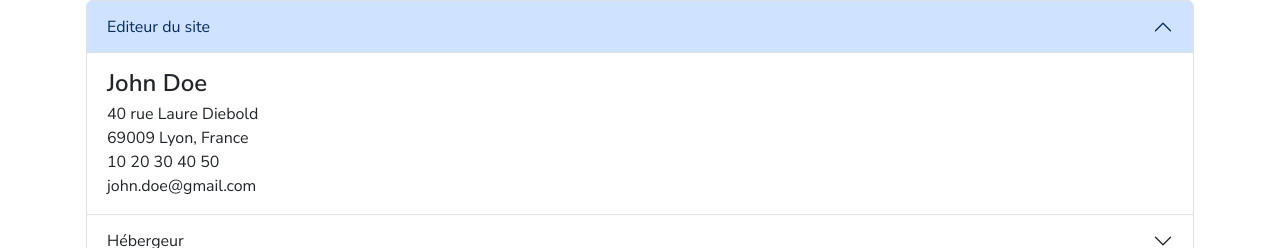
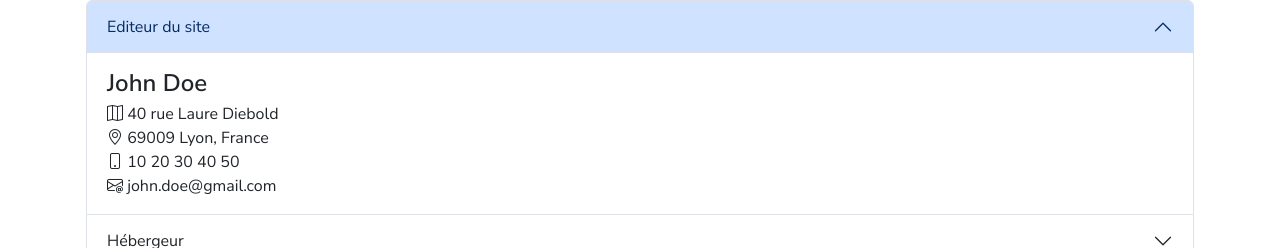
Before and after one commit to Choub-prog/Devoir-react, a React (Create React App) app: page /legal-notices in a window 1280 px wide. Shown: the part 218-466 px from the top of the page. Built offline with nearby package versions, Linux system fonts and the light colour scheme; a web font is replaced by a local one.

Commit message:
Feat(js): Add WithIcons on personalInfo for Accordion

```diff
--- a/src/components/legalNotices/dataAccordion.js
+++ b/src/components/legalNotices/dataAccordion.js
@@ -9,7 +9,7 @@ export const dataAccordion = [
     content: (
       <>
         <Identify name="John Doe" className="h4" />
-        <PersonalInfo {...contactData} />
+        <PersonalInfo withIcons {...contactData} />
       </>
     ),
   },
@@ -20,7 +20,8 @@ export const dataAccordion = [
       <>
         <h4>alwaysdata</h4>
         <p>91 Rue du Faubourg Saint-Honoré, 75008 Paris</p>
-        <a href="www.alwaysdata.com">www.alwaysdata.com</a>'
+        <i className="bi bi-globe"> </i>
+        <a href="www.alwaysdata.com">www.alwaysdata.com</a>
       </>
     ),
   },
@@ -37,14 +38,18 @@ export const dataAccordion = [
           </a>
         </p>
         <p>
+          <em>
             Les images utilisées sur ce site sont libres de droits et ont été obtenues sur
             le site <a href="https://pixabay.com/fr">Pixabay</a>
+          </em>
         </p>
         <p>
+          <em>
             La favicon de ce site a été fournie par{' '}
             <a href="https://www.flaticon.com/de/kostenlose-icons/john-doe">
               John doe Icons erstellt von Freepik - Flaticon
             </a>
+          </em>
         </p>
       </>
     ),
```
Lines whose indentation alone changed are shown as unchanged.
